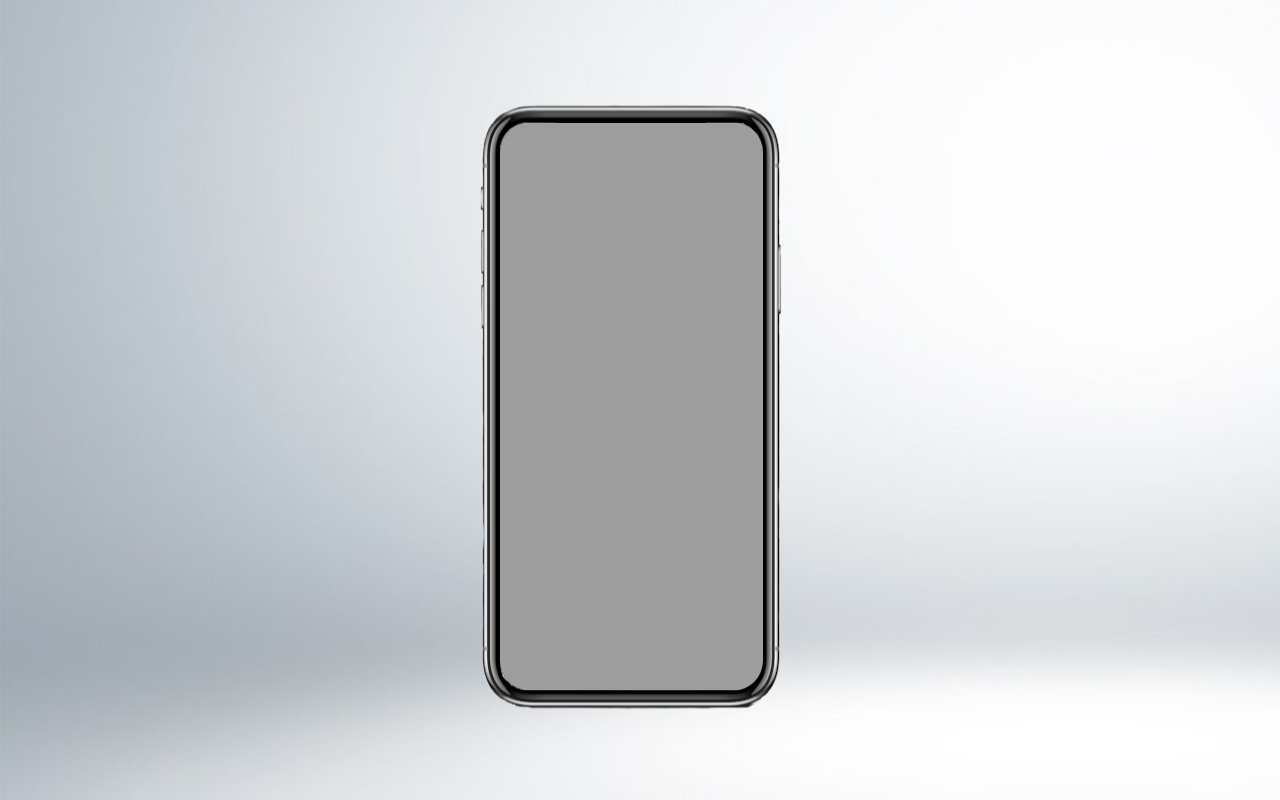
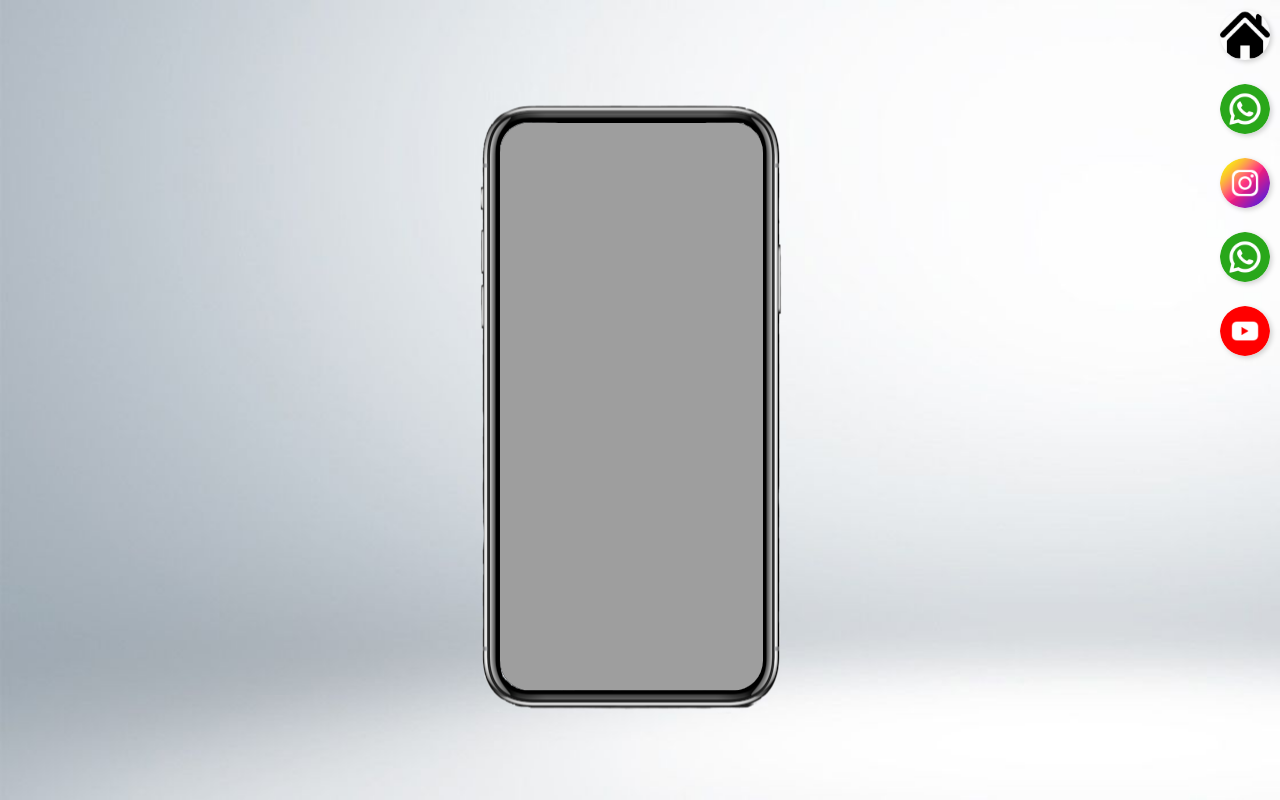
Before and after one commit to Quiellsiilva/progeto-social, a plain HTML site: page index.html in a window 1280 px wide. Drawn offline with Linux system fonts and the light colour scheme.

Commit message:
criei botoes na lateral

```diff
--- a/estilos/style.css
+++ b/estilos/style.css
@@ -42,3 +42,21 @@ iframe#tela{
     height: 568px;
     border-radius:30px;
 }
+
+section#redes-sociais{
+    text-align: right;
+}
+section#redes-sociais img{
+    width: 50px;
+    border-radius: 50%;
+    margin: 10px;
+    box-shadow: 2px 2px 5px rgba(0, 0, 0, 0.171);
+    box-sizing: border-box;
+}
+
+section#redes-sociais img:hover{
+    border: 2px solid rgba(128, 128, 128, 0.452);
+    transform: translate(-3px, -3px);
+    box-shadow: 5px 5px 10px rgba(0, 0, 0, 0.514);
+    transition:transform 0.1s, border 0.2s;
+}
--- a/index.html
+++ b/index.html
@@ -11,12 +11,19 @@
 <body>
     <main>
         <section id="telefone">
-            <iframe src="home.html" name="tela" id="tela" frameborder="0"></iframe>
+            <iframe src="home.html" name="tela" id="tela" frameborder="0">
+                Seu navegador não é compátivel com isso.
+            </iframe>
 
 
         </section>
 
         <section id="redes-sociais">
+            <a href="home.html" target="tela"> <img src="imagems/silhueta-de-icone-de-casa.png" alt=""></a><br>
+            <a href="#"> <img src="imagems/whatsapp.png" alt=""></a><br>
+            <a href="#"> <img src="imagems/instagram.png" alt=""></a><br>
+            <a href="#"> <img src="imagems/whatsapp.png" alt=""></a><br>
+            <a href="https://www.youtube.com/@CursoemVideo" target="tela"> <img src="imagems/youtube.png" alt=""></a>
 
 
         </section>
```
Also changed, not shown: imagems/silhueta-de-icone-de-casa.png (added), imagems/youtube.png (added).
